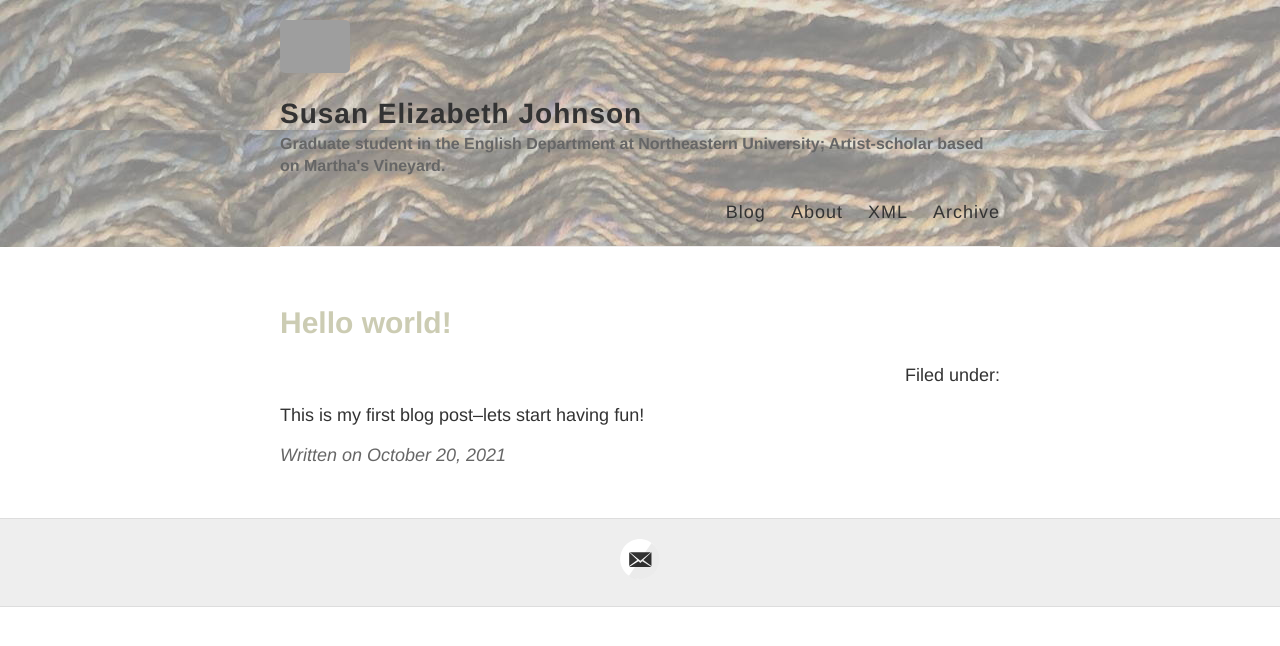
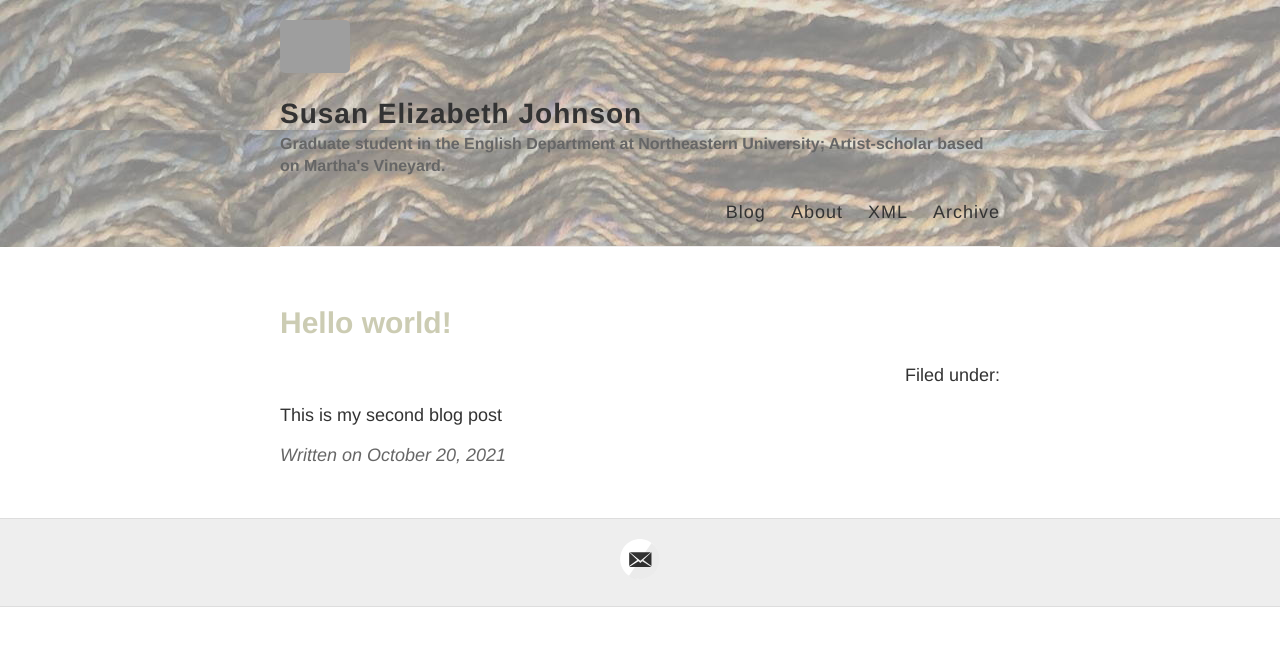
Before and after one commit to Johnson-susan/johnson-susan.github.io, a Jekyll site: the page built from _posts/2021-10-20-Hello-World.md, in a window 1280 px wide. Shown: the top 646 px of the page. Built offline with Jekyll 4.4.1, drawn with Linux system fonts in a browser that asks for light colours; grey boxes are pictures that could not be loaded.

Commit message:
Update 2021-10-20-Hello-World.md
updated content so does not repeat first post

```diff
--- a/_posts/2021-10-20-Hello-World.md
+++ b/_posts/2021-10-20-Hello-World.md
@@ -3,4 +3,4 @@ layout: post
 title: Hello world!
 ---
 
-This is my first blog post--lets start having fun!
+This is my second blog post
```
